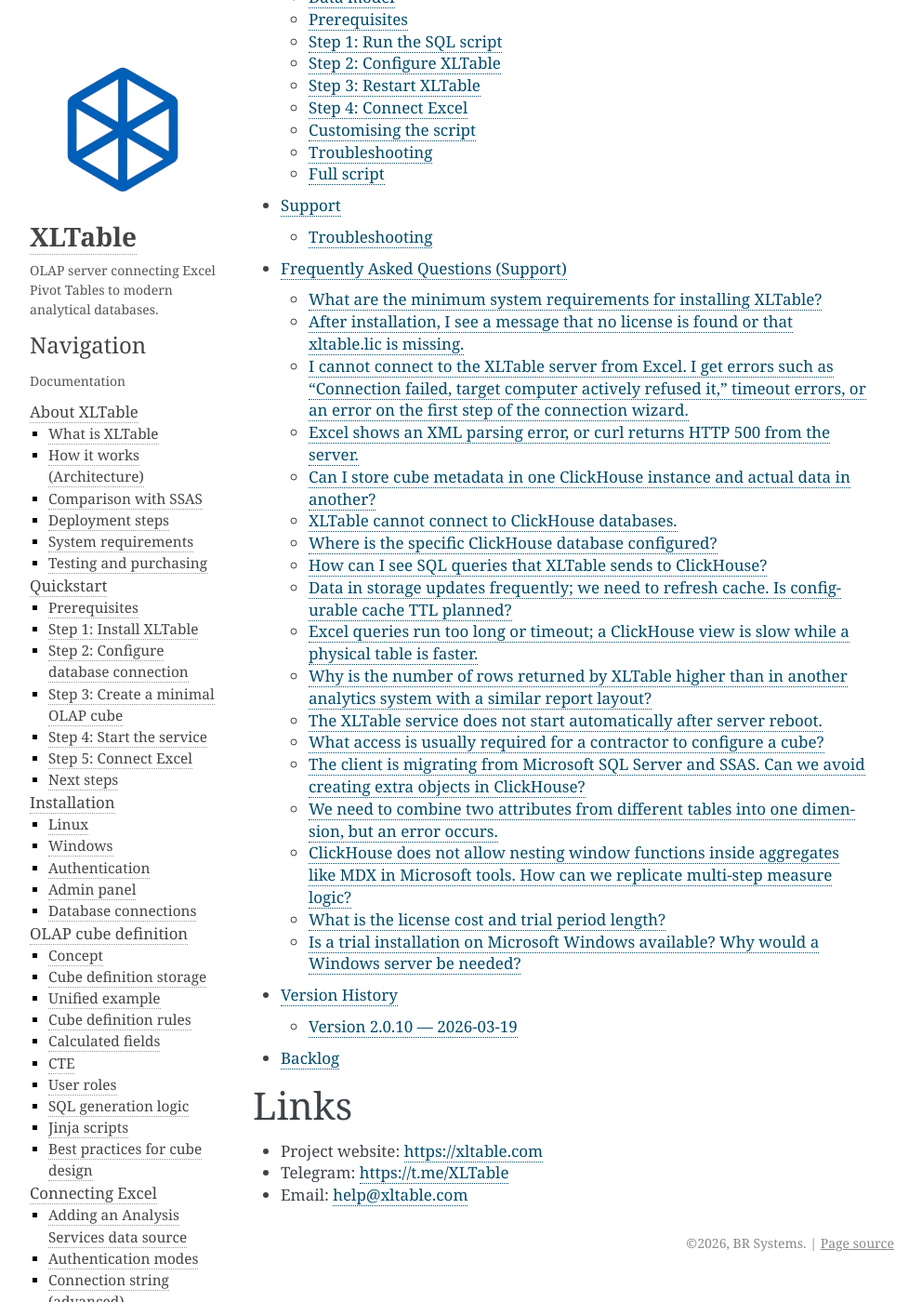
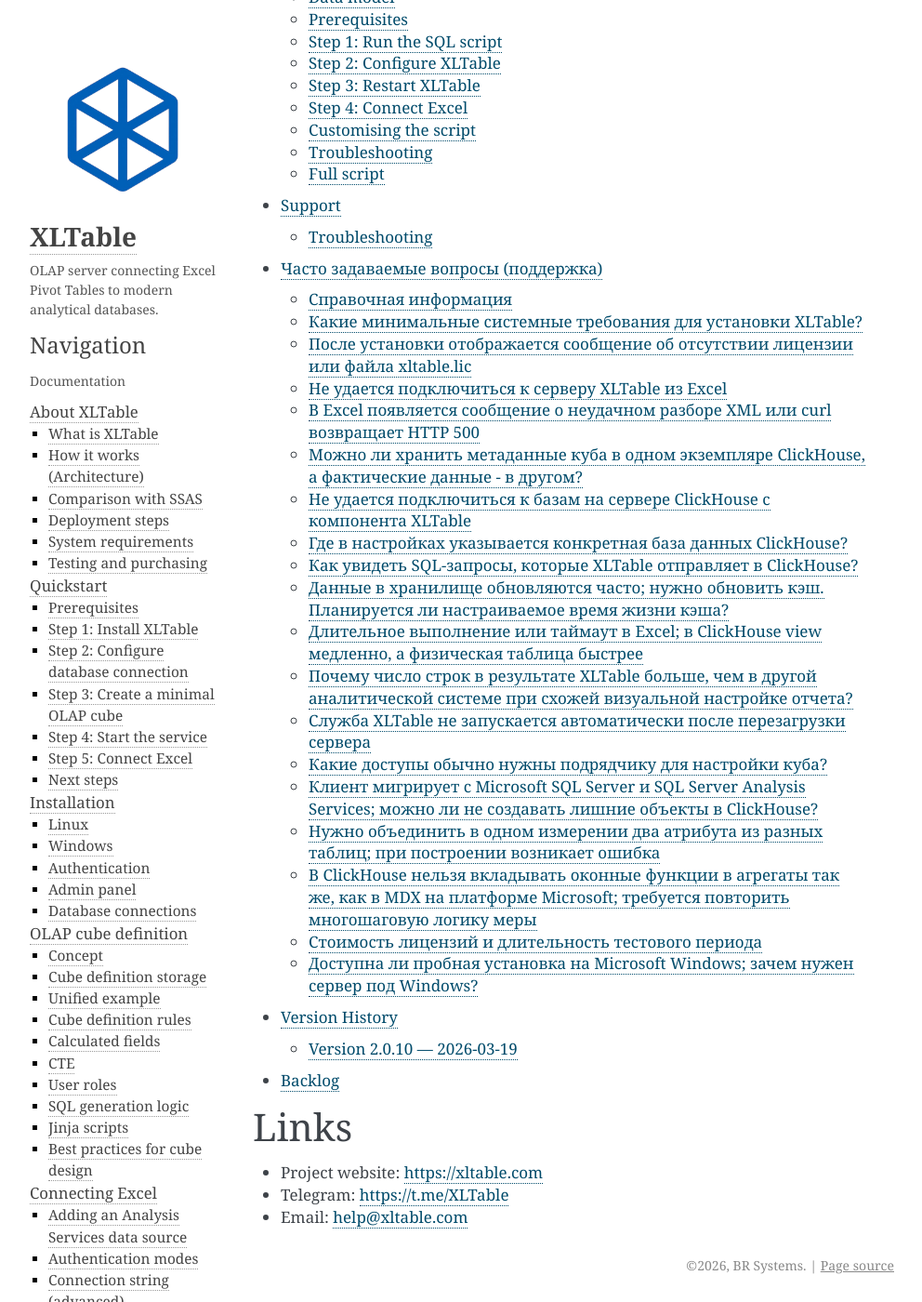
Before and after one commit to brmoscow/xltable, a Sphinx documentation site: the page built from docs/index.rst, in a window 1280 px wide and 1400 px high, scrolled down 2763 px. Shown: the whole window at 93% size, without its empty margins (148-1140 px from the left). Built offline with Sphinx 7.4.7, drawn with Linux system fonts in a browser that asks for light colours; some of the changed text lies outside the part shown.

Commit message:
polish support FAQ formatting in Russian
Made-with: Cursor

```diff
--- a/docs/support_knowledge_base.rst
+++ b/docs/support_knowledge_base.rst
@@ -1,178 +1,188 @@
-Frequently Asked Questions (Support)
+Часто задаваемые вопросы (поддержка)
 ====================================
 
-Reference links:
+Справочная информация
+---------------------
 
-https://xltable.com/
-https://xltable-olap.readthedocs.io/en/latest/
+- https://xltable.com/
+- https://xltable-olap.readthedocs.io/en/latest/
 
-What are the minimum system requirements for installing XLTable?
-----------------------------------------------------------------
+Какие минимальные системные требования для установки XLTable?
+--------------------------------------------------------------
 
-See the documentation page:
+Страница документации:
 https://xltable-olap.readthedocs.io/en/latest/overview.html#system-requirements
 
-After installation, I see a message that no license is found or that xltable.lic is missing.
------------------------------------------------------------------------------------------------
+После установки отображается сообщение об отсутствии лицензии или файла xltable.lic
+-------------------------------------------------------------------------------------
 
-You need to upload a license file. Open the Admin Panel:
-https://xltable-olap.readthedocs.io/en/latest/install.html#admin-panel
+Необходимо загрузить файл лицензии.
 
-Send the server ID to the vendor or partner who provided your distribution package.
-Then upload the license file you receive through the Admin Panel.
+1. Откройте административную панель:
+   https://xltable-olap.readthedocs.io/en/latest/install.html#admin-panel
+2. Перешлите ``server_id`` вендору или партнеру, который предоставил дистрибутив.
+3. Полученный файл лицензии загрузите через административную панель.
 
-I cannot connect to the XLTable server from Excel. I get errors such as "Connection failed, target computer actively refused it," timeout errors, or an error on the first step of the connection wizard.
---------------------------------------------------------------------------------------------------------------------------------------------------------------------------------------------
+Не удается подключиться к серверу XLTable из Excel
+---------------------------------------------------
 
-Check the connection guide:
-https://xltable-olap.readthedocs.io/en/latest/excel.html
+Признаки: ошибка подключения, таймаут или сбой на первом шаге мастера подключения.
 
-Run diagnostics:
-https://xltable-olap.readthedocs.io/en/latest/support.html#excel-connection-issues
+- Проверьте подключение:
+  https://xltable-olap.readthedocs.io/en/latest/excel.html
+- Проведите диагностику:
+  https://xltable-olap.readthedocs.io/en/latest/support.html#excel-connection-issues
+- В поле сервера Excel указывайте полный URL с протоколом: ``http://...`` или ``https://...``.
+- Проверьте доступ к XLTable по порту ``80/443``.
 
-In the Excel server field, always use the full URL with protocol: http://... or https://....
-Also verify access to XLTable over ports 80/443.
+В Excel появляется сообщение о неудачном разборе XML или curl возвращает HTTP 500
+-----------------------------------------------------------------------------------
 
-Excel shows an XML parsing error, or curl returns HTTP 500 from the server.
+- Проверьте ``settings.json`` по схеме:
+  https://xltable-olap.readthedocs.io/en/latest/reference.html#settings-json-schema
+- Убедитесь, что обязательные блоки, включая ``WRITE_LOG`` и ``CREDENTIAL_DB``, присутствуют.
+- После правок перезапустите сервис и проверьте подключение из Excel:
+  https://xltable-olap.readthedocs.io/en/latest/excel.html
+
+Можно ли хранить метаданные куба в одном экземпляре ClickHouse, а фактические данные - в другом?
+---------------------------------------------------------------------------------------------------
+
+Да, можно. Подключения задаются в ``settings.json`` (блок ``CREDENTIAL_DB``), а описание куба хранится в таблице ``olap_definition``.
+
+Подробнее:
+
+- https://xltable-olap.readthedocs.io/en/latest/install.html#database-connections
+- https://xltable-olap.readthedocs.io/en/latest/cubes.html#cube-definition-storage
+
+Не удается подключиться к базам на сервере ClickHouse с компонента XLTable
 ----------------------------------------------------------------------------
 
-Validate settings.json against the documented schema:
-https://xltable-olap.readthedocs.io/en/latest/reference.html#settings-json-schema
+- Проверьте параметры ``CREDENTIAL_DB`` (``host``, ``port``, ``secure``):
+  https://xltable-olap.readthedocs.io/en/latest/install.html#database-connections
+- Если ClickHouse принимает только TLS/HTTPS, установите на сервер XLTable корректную цепочку сертификатов и повторите подключение.
 
-Required blocks (including WRITE_LOG and CREDENTIAL_DB) must be present.
-After changes, restart the service and test the Excel connection again:
-https://xltable-olap.readthedocs.io/en/latest/excel.html
+Где в настройках указывается конкретная база данных ClickHouse?
+---------------------------------------------------------------
 
-Can I store cube metadata in one ClickHouse instance and actual data in another?
-----------------------------------------------------------------------------------
+Нужная база и параметры подключения задаются в ``settings.json``, блок ``CREDENTIAL_DB``:
 
-Yes. Connections are defined in settings.json (CREDENTIAL_DB block), while cube definitions are stored in the olap_definition table.
-More details:
+- https://xltable-olap.readthedocs.io/en/latest/install.html#database-connections
+- https://xltable-olap.readthedocs.io/en/latest/reference.html#settings-json-schema
 
-https://xltable-olap.readthedocs.io/en/latest/install.html#database-connections
+Если таблицы ``olap_definition`` нет, создайте ее по примеру:
 https://xltable-olap.readthedocs.io/en/latest/cubes.html#cube-definition-storage
 
-XLTable cannot connect to ClickHouse databases.
------------------------------------------------
+Как увидеть SQL-запросы, которые XLTable отправляет в ClickHouse?
+------------------------------------------------------------------
 
-Check CREDENTIAL_DB parameters (host, port, secure) using this example:
-https://xltable-olap.readthedocs.io/en/latest/install.html#database-connections
+- Включите ``WRITE_LOG=true`` в ``settings.json``
+- Перезапустите сервис
+- Проверьте логи XLTable:
+  - https://xltable-olap.readthedocs.io/en/latest/support.html#enable-logging
+  - https://xltable-olap.readthedocs.io/en/latest/reference.html#settings-json-schema
+- Дополнительно можно искать запросы в ClickHouse через ``system.query_log`` с меткой ``log_comment``.
 
-If ClickHouse accepts only TLS/HTTPS, install the correct certificate chain on the XLTable server and try again.
+Данные в хранилище обновляются часто; нужно обновить кэш. Планируется ли настраиваемое время жизни кэша?
+-----------------------------------------------------------------------------------------------------------
 
-Where is the specific ClickHouse database configured?
------------------------------------------------------
+Используйте два штатных способа:
 
-The target database and connection parameters are configured in settings.json, in the CREDENTIAL_DB block:
+- обновление в Excel (``Refresh/Refresh All``)
+- очистка кэша через административную панель (``Clear Cache``)
 
-https://xltable-olap.readthedocs.io/en/latest/install.html#database-connections
-https://xltable-olap.readthedocs.io/en/latest/reference.html#settings-json-schema
+Документация:
 
-If the olap_definition table does not exist, create it as shown here:
-https://xltable-olap.readthedocs.io/en/latest/cubes.html#cube-definition-storage
+- https://xltable-olap.readthedocs.io/en/latest/excel.html#refreshing-data
+- https://xltable-olap.readthedocs.io/en/latest/install.html#admin-panel
 
-How can I see SQL queries that XLTable sends to ClickHouse?
-------------------------------------------------------------
+Длительное выполнение или таймаут в Excel; в ClickHouse view медленно, а физическая таблица быстрее
+-----------------------------------------------------------------------------------------------------
 
-Set WRITE_LOG=true in settings.json, restart the service, and check XLTable logs:
+- Включите логирование и проверьте фактический SQL
+- Сократите набор полей и измерений в модели и в сводной таблице
+- Для тяжелых источников используйте более узкие представления или материализованные таблицы ClickHouse
 
-https://xltable-olap.readthedocs.io/en/latest/support.html#enable-logging
-https://xltable-olap.readthedocs.io/en/latest/reference.html#settings-json-schema
+Почему число строк в результате XLTable больше, чем в другой аналитической системе при схожей визуальной настройке отчета?
+----------------------------------------------------------------------------------------------------------------------------
 
-You can also inspect queries in ClickHouse via system.query_log using the log_comment marker.
+Число строк может отличаться из-за разной детализации результата: в XLTable в выборку могут входить промежуточные итоги, а не только листовой уровень.
 
-Data in storage updates frequently; we need to refresh cache. Is configurable cache TTL planned?
---------------------------------------------------------------------------------------------------
+Сравнивайте системы при одинаковых:
 
-Use two standard methods:
+- измерениях
+- фильтрах
+- уровне итогов
 
-Refresh in Excel (Refresh / Refresh All)
-Clear cache in the Admin Panel (Clear Cache)
+Как формируется SQL:
+https://xltable-olap.readthedocs.io/en/latest/cubes.html#sql-generation-logic
 
-Documentation:
+Служба XLTable не запускается автоматически после перезагрузки сервера
+-----------------------------------------------------------------------
 
-https://xltable-olap.readthedocs.io/en/latest/excel.html#refreshing-data
-https://xltable-olap.readthedocs.io/en/latest/install.html#admin-panel
+- Проверьте управление сервисом:
+  https://xltable-olap.readthedocs.io/en/latest/install.html#service-management
+- На Linux базовый сценарий - ``supervisor``:
+  - статус: ``sudo supervisorctl status olap``
+  - логи: ``sudo supervisorctl tail olap``
+  - права на запуск бинарного файла
 
-Excel queries run too long or timeout; a ClickHouse view is slow while a physical table is faster.
+Какие доступы обычно нужны подрядчику для настройки куба?
+----------------------------------------------------------
+
+Обычно нужны:
+
+- SSH/админ-доступ к серверу XLTable
+- доступ XLTable к ClickHouse
+- права на таблицу ``olap_definition`` для загрузки и обновления куба
+- сетевой доступ пользователей Excel к XLTable по ``80/443`` (или через VPN)
+
+По шагам:
+
+- https://xltable-olap.readthedocs.io/en/latest/install.html
+- https://xltable-olap.readthedocs.io/en/latest/excel.html
+
+Клиент мигрирует с Microsoft SQL Server и SQL Server Analysis Services; можно ли не создавать лишние объекты в ClickHouse?
+-----------------------------------------------------------------------------------------------------------------------------
+
+Да, можно сократить количество промежуточных объектов в ClickHouse: часть логики переносится в определение куба XLTable (SQL + теги).
+
+Ссылки:
+
+- Сравнение с SSAS:
+  https://xltable-olap.readthedocs.io/en/latest/overview.html#comparison-with-ssas
+- Правила описания куба:
+  https://xltable-olap.readthedocs.io/en/latest/cubes.html
+
+Нужно объединить в одном измерении два атрибута из разных таблиц; при построении возникает ошибка
 ----------------------------------------------------------------------------------------------------
 
-Enable logging first and verify the actual SQL query.
-To improve performance, reduce the number of fields/dimensions in the model and PivotTable.
-For heavy sources, use narrower views or materialized tables in ClickHouse.
+Для атрибутов из разных таблиц создавайте отдельные измерения и связывайте источники через ``LEFT JOIN`` в определении куба.
 
-Why is the number of rows returned by XLTable higher than in another analytics system with a similar report layout?
----------------------------------------------------------------------------------------------------------------
-
-Row counts may differ due to different result granularity.
-XLTable can include intermediate totals, not only leaf-level rows.
-Compare systems with identical dimensions, filters, and subtotal settings.
-SQL generation logic:
-https://xltable-olap.readthedocs.io/en/latest/cubes.html#sql-generation-logic
-
-The XLTable service does not start automatically after server reboot.
----------------------------------------------------------------------
-
-Check service management instructions:
-https://xltable-olap.readthedocs.io/en/latest/install.html#service-management
-
-On Linux, the default setup is often supervisor. Check:
-
-status: sudo supervisorctl status olap
-logs: sudo supervisorctl tail olap
-execute permissions for the binary file
-
-What access is usually required for a contractor to configure a cube?
-----------------------------------------------------------------------
-
-Typical access includes:
-
-SSH/admin access to the XLTable server
-XLTable access to ClickHouse
-permissions on olap_definition for cube upload/update
-network access for Excel users to XLTable over 80/443 (or via VPN)
-Step-by-step docs:
-
-https://xltable-olap.readthedocs.io/en/latest/install.html
-https://xltable-olap.readthedocs.io/en/latest/excel.html
-
-The client is migrating from Microsoft SQL Server and SSAS. Can we avoid creating extra objects in ClickHouse?
-------------------------------------------------------------------------------------------------------------
-
-Yes. You can reduce the number of intermediate ClickHouse objects by moving part of the logic into the XLTable cube definition (SQL + tags).
-References:
-
-SSAS comparison: https://xltable-olap.readthedocs.io/en/latest/overview.html#comparison-with-ssas
-Cube definition rules: https://xltable-olap.readthedocs.io/en/latest/cubes.html
-
-We need to combine two attributes from different tables into one dimension, but an error occurs.
---------------------------------------------------------------------------------------------------
-
-For attributes from different tables, create separate dimensions and join sources using LEFT JOIN in the cube definition.
-Working example (Unified example):
+Рабочий пример (Unified example):
 https://xltable-olap.readthedocs.io/en/latest/reference.html#unified-example
 
-ClickHouse does not allow nesting window functions inside aggregates like MDX in Microsoft tools. How can we replicate multi-step measure logic?
----------------------------------------------------------------------------------------------------------------------------------------------
+В ClickHouse нельзя вкладывать оконные функции в агрегаты так же, как в MDX на платформе Microsoft; требуется повторить многошаговую логику меры
+-----------------------------------------------------------------------------------------------------------------------------------------------------
 
-Use Jinja scripts in the cube definition for multi-step measure logic.
-This allows you to inject filters and transform SQL before execution.
-Documentation:
+Для многошаговой логики меры используйте Jinja в определении куба: так можно подставлять фильтры и изменять SQL до выполнения запроса.
 
-https://xltable-olap.readthedocs.io/en/latest/cubes.html#jinja-scripts
-https://xltable-olap.readthedocs.io/en/latest/reference.html#jinja-context-variables
+Подробно в документации:
 
-What is the license cost and trial period length?
---------------------------------------------------
+- https://xltable-olap.readthedocs.io/en/latest/cubes.html#jinja-scripts
+- https://xltable-olap.readthedocs.io/en/latest/reference.html#jinja-context-variables
 
-Pricing information is available at:
+Стоимость лицензий и длительность тестового периода
+----------------------------------------------------
+
+Информация о ценах:
 https://xltable.com/#pricing
 
-Is a trial installation on Microsoft Windows available? Why would a Windows server be needed?
------------------------------------------------------------------------------------------------
+Доступна ли пробная установка на Microsoft Windows; зачем нужен сервер под Windows?
+-------------------------------------------------------------------------------------
 
-Yes, a Windows Server distribution is available on request.
-Installation instructions:
+Да, дистрибутив для Windows Server доступен по запросу.
+
+Инструкция по установке:
 https://xltable-olap.readthedocs.io/en/latest/install.html#windows
 
-For pilots, Linux deployment is usually simpler. Windows is typically chosen when IT policy requires IIS and Microsoft domain integration.
+Для пилота обычно проще Linux-развертывание. Windows выбирают, когда по ИТ-политике нужен IIS и доменный контур Microsoft.
```
